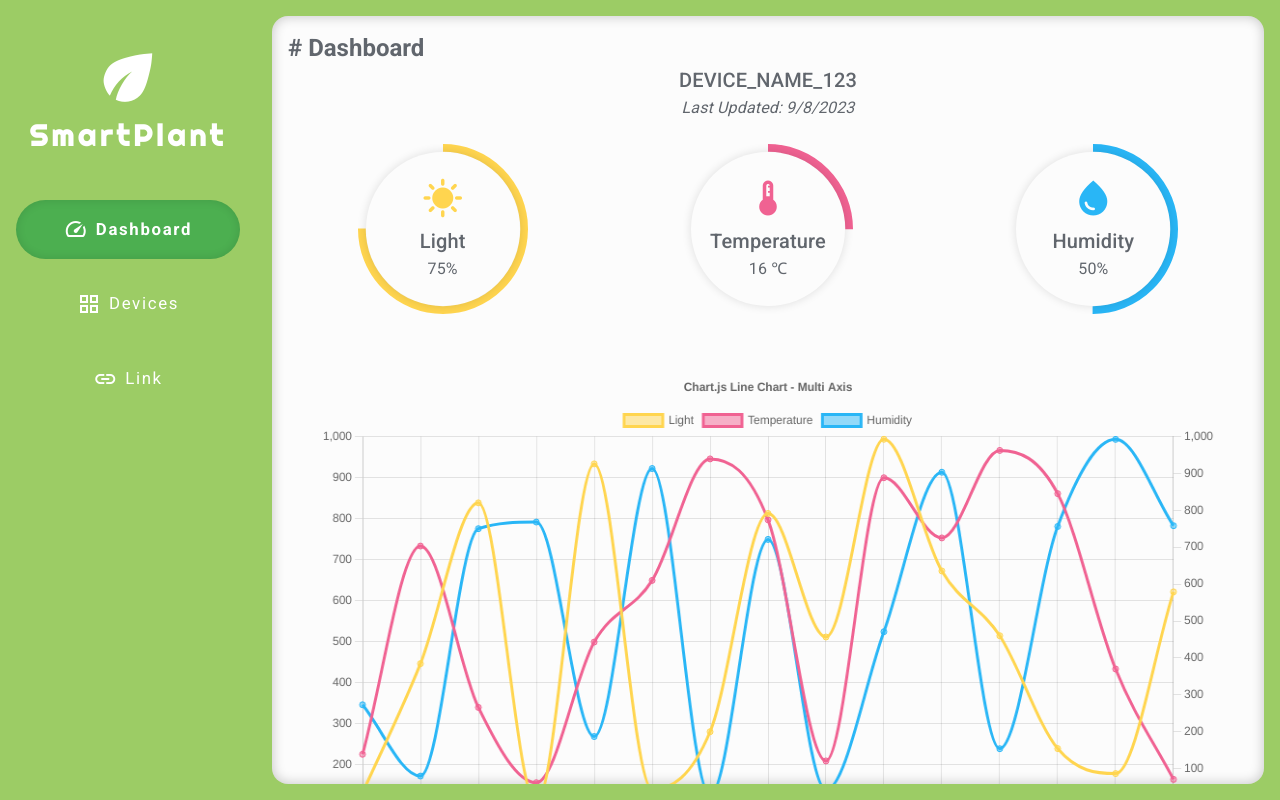
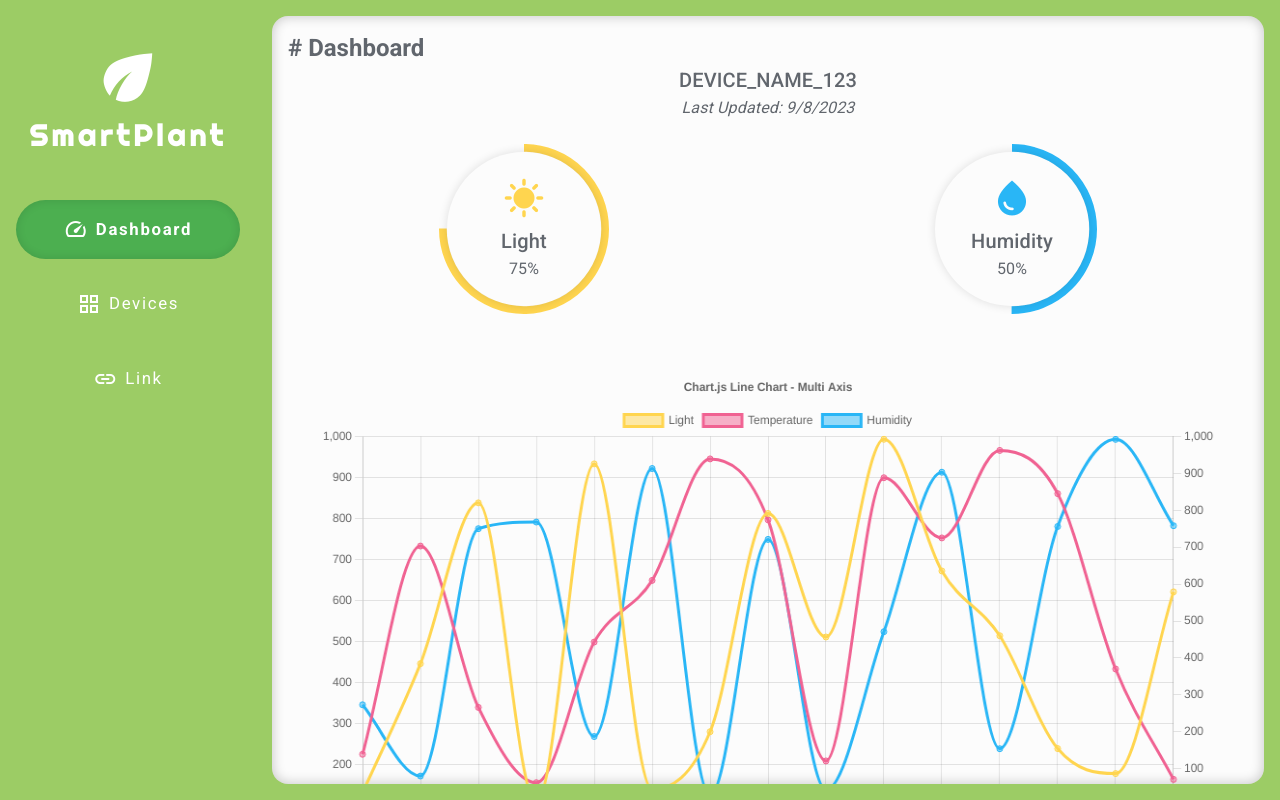
Before and after one commit to takosenpai2687/smartplant-web, a Next.js app: page / in a window 1280 px wide. Built offline with nearby package versions, Linux system fonts and the light colour scheme; a web font is replaced by a local one.

Commit message:
fix: removed temperature

```diff
--- a/src/app/page.tsx
+++ b/src/app/page.tsx
@@ -34,22 +34,22 @@ export default async function Home() {
                     color="#FFD54F"
                     dataText={"75%"}
                     percentage={75}
-                    className="w-1/3"
+                    className="w-1/2"
                 />
-                <DataCard
+                {/* <DataCard
                     title="Temperature"
                     icon="device_thermostat"
                     dataText={"16 ℃"}
                     percentage={25}
-                    className="w-1/3"
+                    className="w-1/2"
                     color="#F06292"
-                />
+                /> */}
                 <DataCard
                     title="Humidity"
                     icon="water_drop"
                     dataText={"50%"}
                     percentage={50}
-                    className="w-1/3"
+                    className="w-1/2"
                     color="#29B6F6"
                 />
             </div>
```
